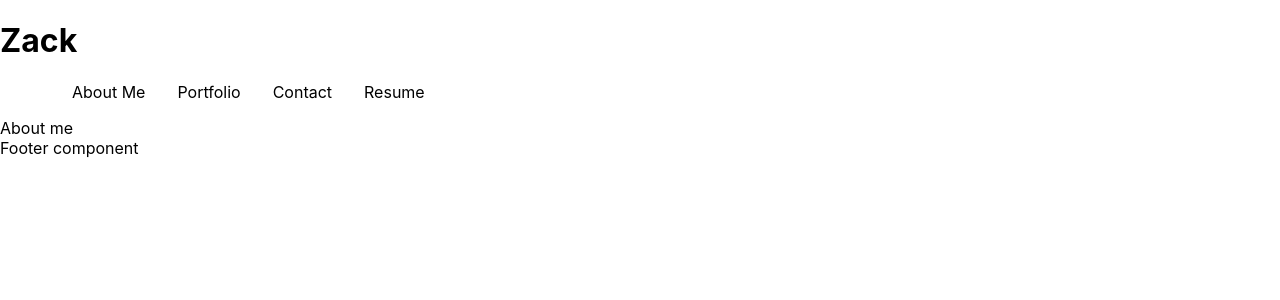
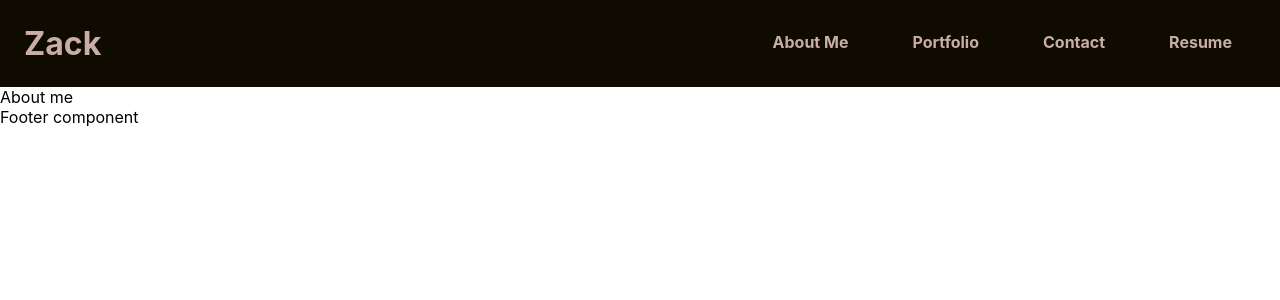
Before and after one commit to ZackHuston/React-Portfolio, a React (Create React App) app: page / in a window 1280 px wide. Shown: the top 300 px of the page. Built offline with nearby package versions, Linux system fonts and the light colour scheme.

Commit message:
Added started styling for navBar

```diff
--- a/src/App.js
+++ b/src/App.js
@@ -1,3 +1,4 @@
+import React from 'react';
 import Navigation from './components/Navigation'
 
 function App() {
--- a/src/components/AboutMe.js
+++ b/src/components/AboutMe.js
@@ -1,3 +1,4 @@
+import React from 'react';
 export default function AboutMe() {
     return (
         <div> About me </div>
--- a/src/components/Contact.js
+++ b/src/components/Contact.js
@@ -1,3 +1,4 @@
+import React from 'react';
 export default function Contact() {
     return (
         <div> Conact component</div>
--- a/src/components/Footer.js
+++ b/src/components/Footer.js
@@ -1,3 +1,4 @@
+import React from 'react';
 export  function Footer() {
     return (
         <footer> Footer component</footer>
--- a/src/components/Header.js
+++ b/src/components/Header.js
@@ -1,15 +1,12 @@
+import React from 'react';
 import AboutMe from './AboutMe'
 import Portfolio from './Portfolio'
 import Contact from './Contact'
 import Resume from './Resume'
 
+import  './styles/Header.css'
 
 const styles = {
-    navBar: {
-        display: 'flex',
-        flexDirection: 'row',
-        listStyle: 'none'
-    },
     navItem: {
         marginLeft: '2rem'
     }
@@ -18,17 +15,16 @@ const styles = {
 
 export function Header({ onNavItemClick }) {
     return (
-        <div>
-            <h1>Zack</h1>
-            <nav>
+        <div className='headerContainer'>
+            <h1 className='name'>Zack</h1>
+            <nav className='nav-items'>
                 <ul style={styles.navBar}>
                     {
                         NAV_ITEMS.map(item => {
                             return (
                                 <li
                                     key={item.itemName}
-                                    onClick={() => onNavItemClick(item.itemName)}
-                                    style={styles.navItem}>
+                                    onClick={() => onNavItemClick(item.itemName)}>
                                     {item.itemName}
                                 </li>
                             )
--- a/src/components/Navigation.js
+++ b/src/components/Navigation.js
@@ -1,4 +1,5 @@
 import { useState } from 'react';
+import React from 'react';
 import {Header, NAV_ITEMS } from './Header';
 import {Footer} from './Footer';
 
--- a/src/components/Portfolio.js
+++ b/src/components/Portfolio.js
@@ -1,3 +1,4 @@
+import React from 'react';
 export default function Portfolio() {
     return (
         <div> Portfolio component </div>
--- a/src/components/Resume.js
+++ b/src/components/Resume.js
@@ -1,3 +1,4 @@
+import React from 'react';
 export default function Resume() {
     return (
         <div> Resume component </div>
--- /dev/null
+++ b/src/components/styles/Header.css
@@ -0,0 +1,35 @@
+
+.name{
+    color: #C9ADA7;
+    padding: 1.5rem;
+}
+
+.headerContainer{
+    width: 100%;
+    background: #100B00;
+    margin: 0;
+    display: flex;
+    flex-direction: row;
+    justify-content: space-between;
+}
+
+.headerContainer h1{
+    margin: 0;
+    display: inline-block;
+}
+
+.headerContainer ul{
+    display: inline-block;
+    display: flex;
+    flex-direction: row;
+    list-style: none;
+}
+.headerContainer li{
+    margin-right: 2rem;
+    padding: 1rem;
+}
+
+.nav-items{
+    color: #C9ADA7;
+    font-weight: bolder;
+}
```
Also changed, not shown: 1 other file (tests, documents, lock files or other folders).
